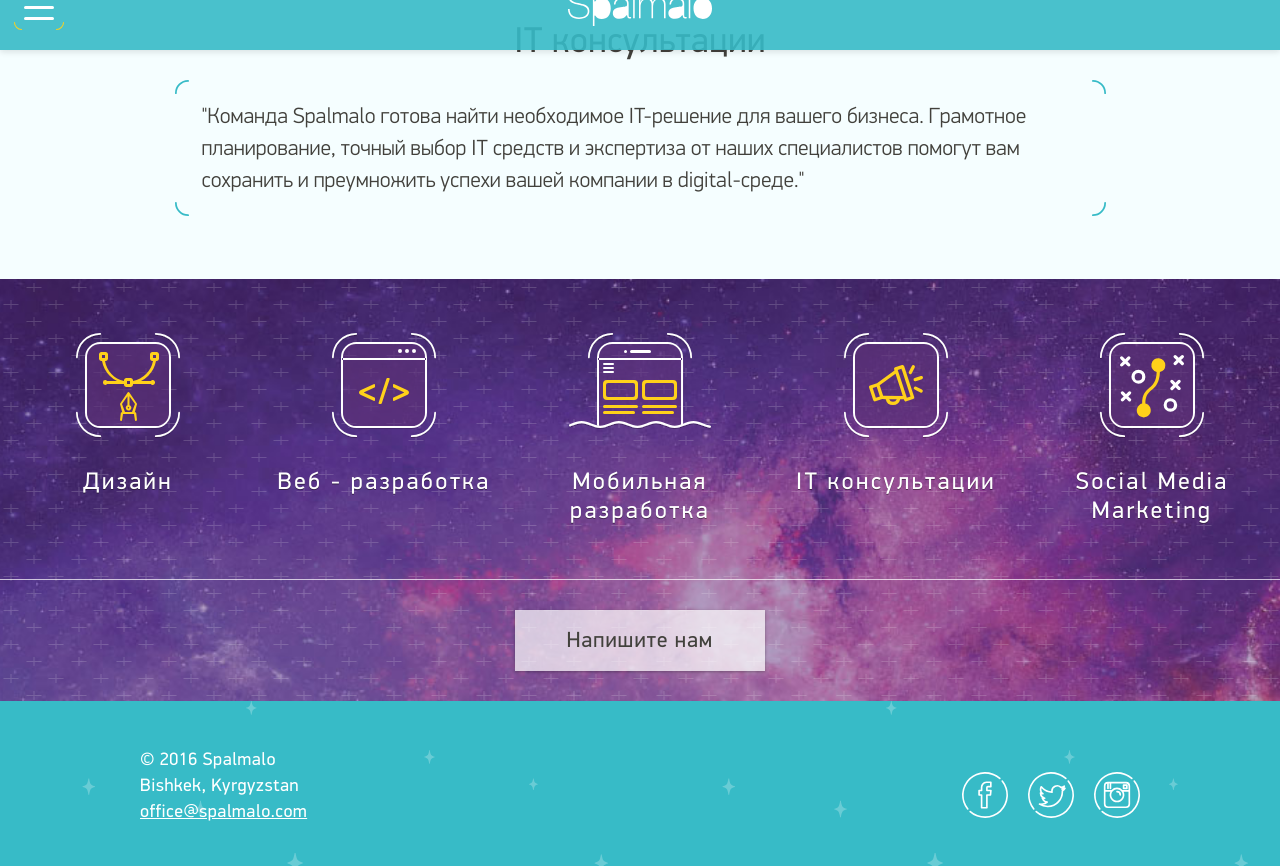
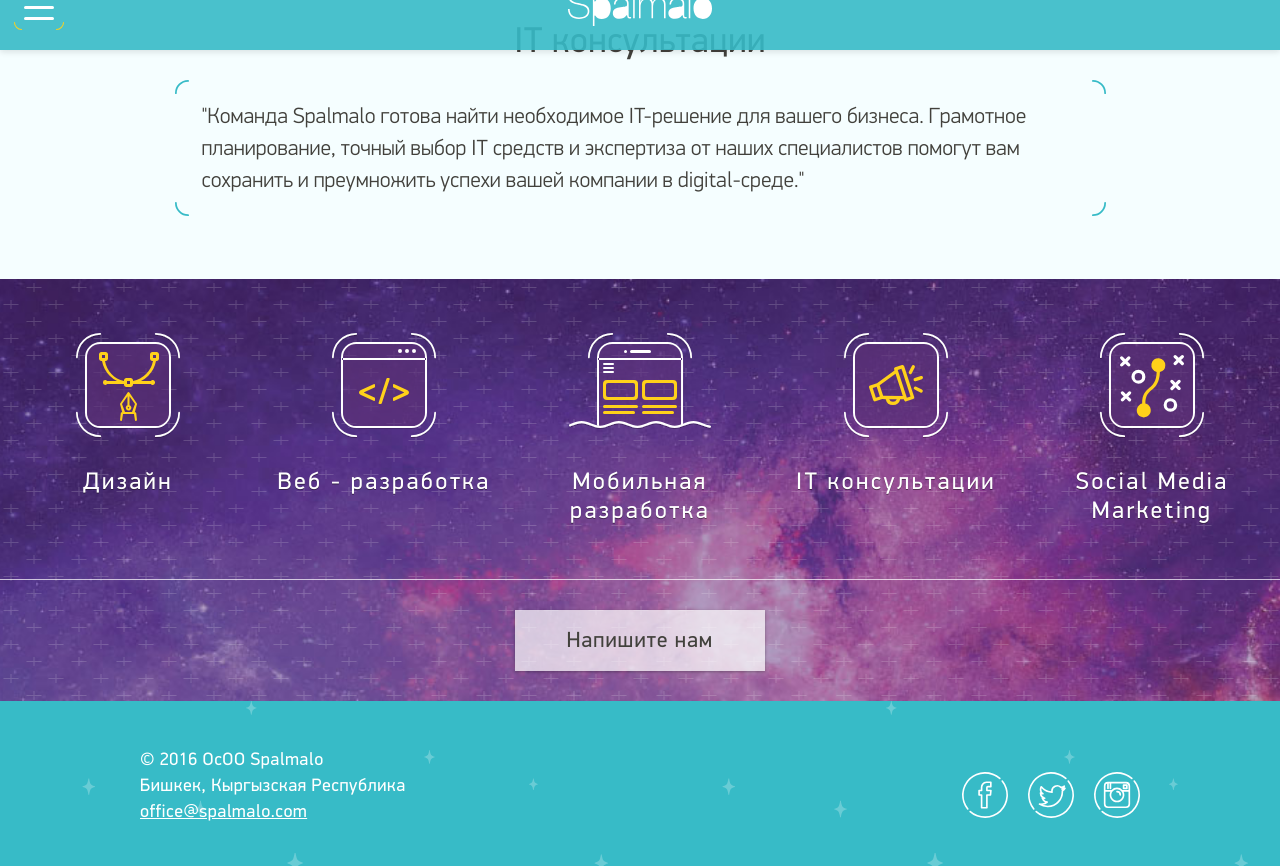
Before and after one commit to Spalmalo/old.spalmalo.github.io, a Jekyll site: the page built from services/consulting.html, in a window 1280 px wide and 900 px high, scrolled down 1034 px, cut to the strip 34-900 px from the top of the window. Built offline with Jekyll 4.4.1, drawn with Linux system fonts in a browser that asks for light colours.

Commit message:
Update copyright

```diff
--- a/_includes/footer.html
+++ b/_includes/footer.html
@@ -32,10 +32,10 @@
             </div>
             <div class="footer__left">
               <div class="footer__copyright">
-                <div class="copyright">&copy;&nbsp;2016 Spalmalo</div>
+                <div class="copyright">&copy;&nbsp;2016 ОсОО Spalmalo</div>
               </div>
               <div class="footer__address">
-                <div class="footer-address">Bishkek, Kyrgyzstan
+                <div class="footer-address">Бишкек, Кыргызская Республика
                   <br>
                   <a href="mailto:office@spalmalo.com">office@spalmalo.com</a>
                 </div>
--- a/index.html
+++ b/index.html
@@ -473,10 +473,10 @@ body_class: page_main
                   </div>
                   <div class="footer__left">
                     <div class="footer__copyright">
-                      <div class="copyright">&copy;&nbsp;2016 Spalmalo Inc.</div>
+                      <div class="copyright">&copy;&nbsp;2016 ОсОО Spalmalo</div>
                     </div>
                     <div class="footer__address">
-                      <div class="footer-address">Bishkek, Kyrgyzstan
+                      <div class="footer-address">Бишкек, Кыргызская Республика
                         <br>
                         <a href="mailto:office@spalmalo.com">office@spalmalo.com</a>
                       </div>
```
